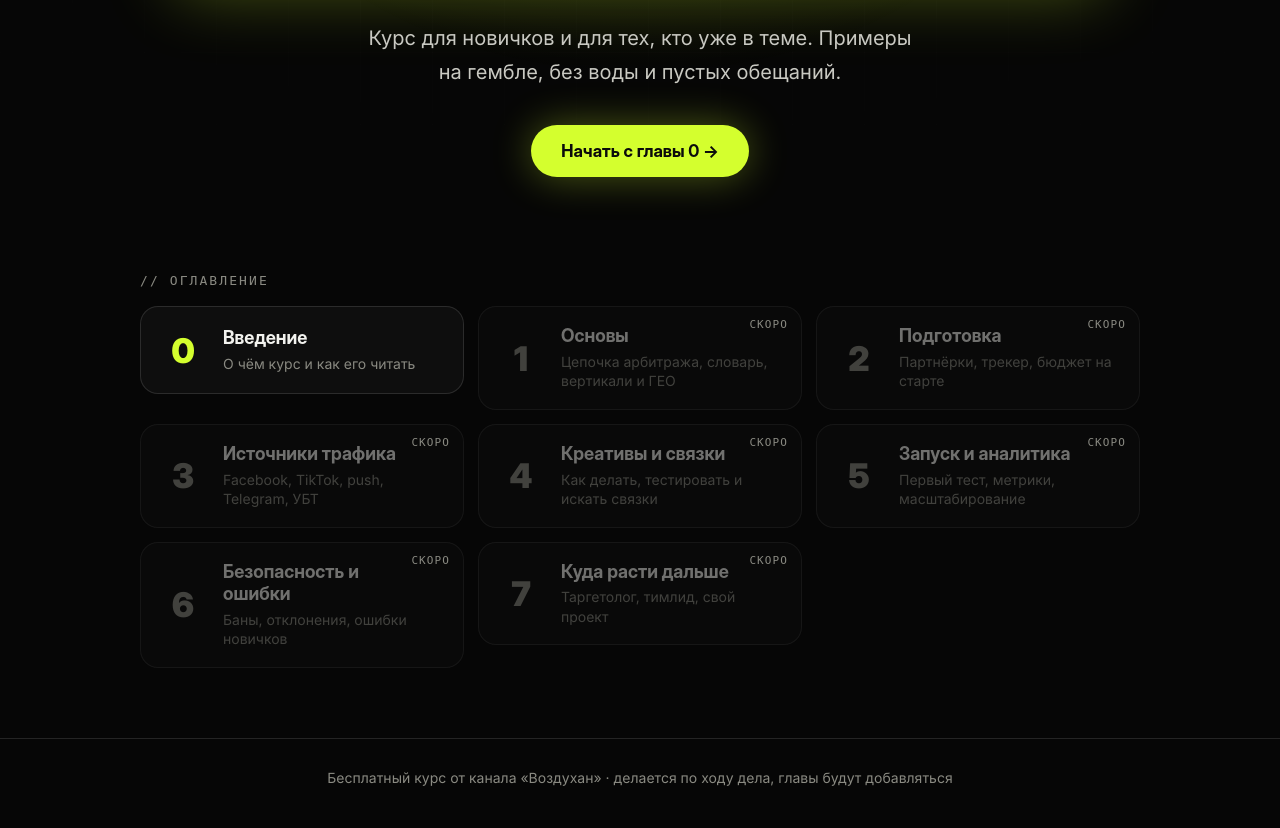
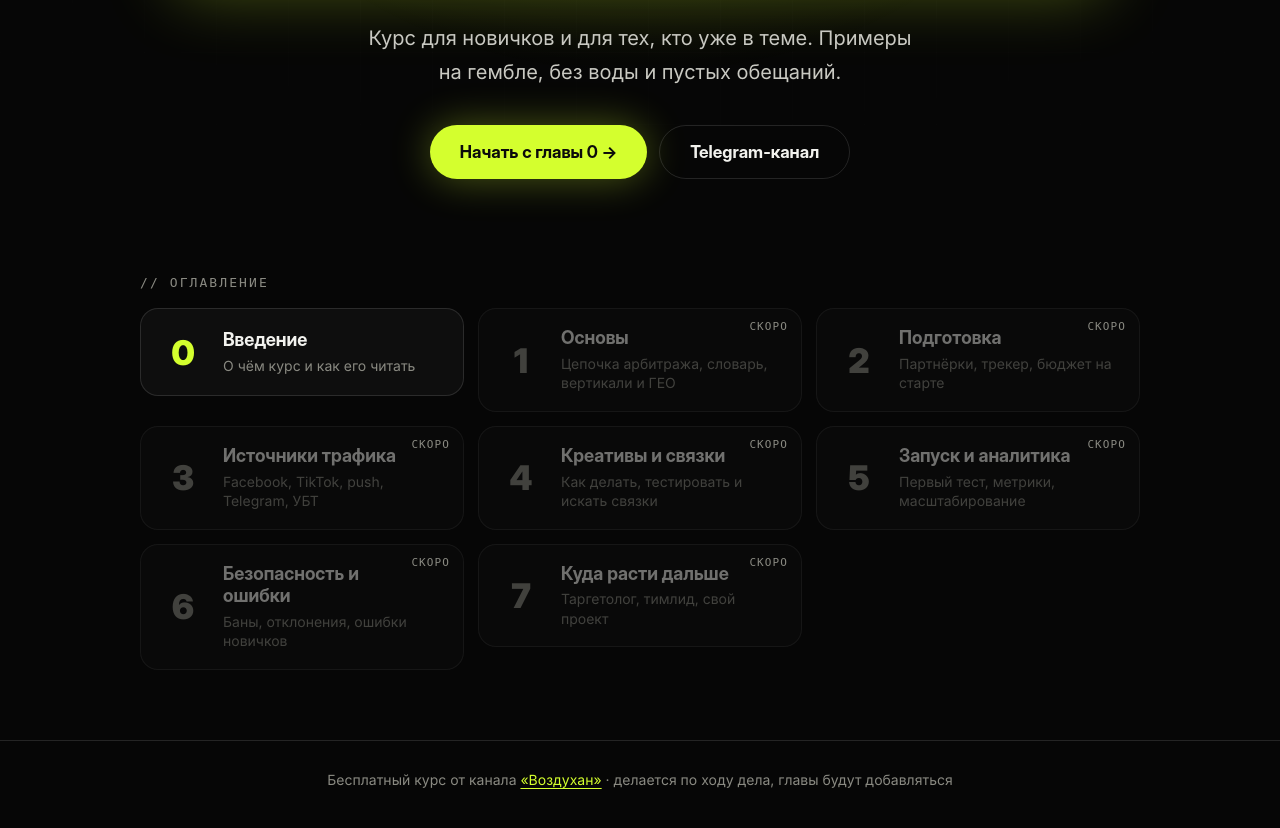
Before and after one commit to plata1213/arbitrage-course, a plain HTML site: page index.html in a window 1280 px wide. Shown: the part 380-1208 px from the top of the page. Drawn offline with Linux system fonts and the light colour scheme; a web font is replaced by a local one.

Commit message:
Добавлена ссылка на Telegram-канал: кнопка на главной, блок в главе, подвал
Co-Authored-By: Claude Sonnet 5.5 <noreply@anthropic.com>
Claude-Session: https://claude.ai/code/session_01UgW2xgmvXVcj1r5qeyomAj

```diff
--- a/assets/style.css
+++ b/assets/style.css
@@ -70,3 +70,11 @@ details.deep[open] summary::before{content:"− ";}
 footer{border-top:1px solid var(--line);padding:30px 0 60px;color:var(--mut);font:400 14px var(--body);text-align:center}
 @media(max-width:560px){body{font-size:17px}.hero{padding:52px 0 24px}.top nav a{font-size:12px}.toc{grid-template-columns:1fr}.pager .r{text-align:left}}
 @media(prefers-reduced-motion:reduce){*{transition:none!important;scroll-behavior:auto!important}}
+
+.cta.ghost{background:transparent;color:var(--ink);border:1px solid var(--line);box-shadow:none;margin-left:12px}
+.cta.ghost:hover{border-color:var(--acc);color:var(--acc);box-shadow:0 0 30px #d4ff2e22}
+.btns{display:flex;flex-wrap:wrap;gap:12px;justify-content:center;margin-top:36px}
+.btns .cta,.btns .cta.ghost{margin:0}
+.sub{margin:48px 0 0;text-align:center;border:1px solid var(--line);background:var(--card);border-radius:18px;padding:28px 22px}
+.sub p{margin:0 0 16px;color:#dcdcd5}
+.sub .cta{margin-top:0}
--- a/index.html
+++ b/index.html
@@ -25,7 +25,7 @@
 <div class="kicker">// бесплатный курс</div>
 <h1>Арбитраж<br><span class="plate">без воздуханства</span></h1>
 <p class="lead">Курс для новичков и для тех, кто уже в теме. Примеры на гембле, без воды и пустых обещаний.</p>
-<a class="cta" href="chapters/00-vvedenie.html">Начать с главы 0 →</a>
+<div class="btns"><a class="cta" href="chapters/00-vvedenie.html">Начать с главы 0 →</a><a class="cta ghost" href="https://t.me/+eh5fYWmZDxxhMjFi" target="_blank" rel="noopener">Telegram-канал</a></div>
 </div></section>
 <section class="wrap wide" id="toc">
 <div class="section-title">// оглавление</div>
@@ -41,6 +41,6 @@
 </ul>
 </section>
 </main>
-<footer><div class="wrap">Бесплатный курс от канала «Воздухан» · делается по ходу дела, главы будут добавляться</div></footer>
+<footer><div class="wrap">Бесплатный курс от канала <a href="https://t.me/+eh5fYWmZDxxhMjFi" target="_blank" rel="noopener">«Воздухан»</a> · делается по ходу дела, главы будут добавляться</div></footer>
 <script src="assets/app.js"></script>
 </body></html>
```
Also changed, not shown: chapters/00-vvedenie.html (+3 -1 lines).
